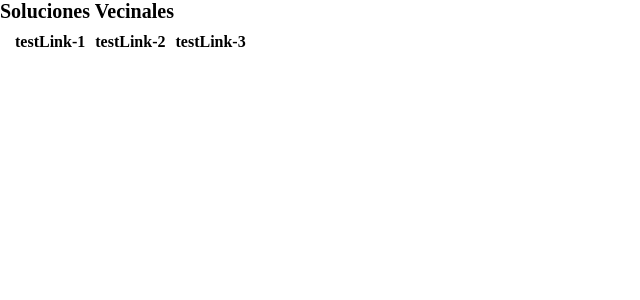
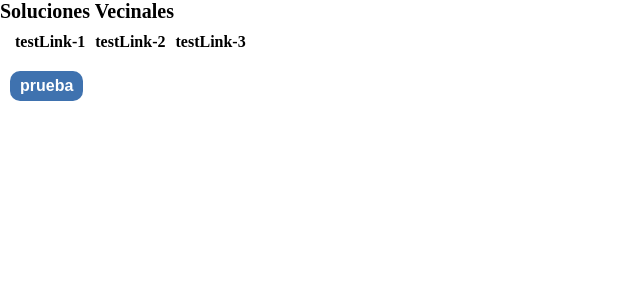
Before and after one commit to fcosueza/solucionesvecinales, a Next.js app: page / in a window 1280 px wide. Shown: the top 300 px of the page, without its empty margins (0-640 px from the left). Built offline with nearby package versions, Linux system fonts and the light colour scheme.

Commit message:
Added test and component Button

```diff
--- a/src/app/page.tsx
+++ b/src/app/page.tsx
@@ -1,4 +1,6 @@
+import Button from "@/ui/components/Button";
 import { NavMenu } from "@/ui/components/NavMenu";
+import { NavItemData } from "@/types/types";
 
 export default function Home() {
   const links: NavItemData[] = [
@@ -11,6 +13,7 @@ export default function Home() {
     <div>
       <h1>Soluciones Vecinales</h1>
       <NavMenu links={links} />
+      <Button text="prueba" />
     </div>
   );
 }
--- /dev/null
+++ b/src/ui/components/Button/index.tsx
@@ -0,0 +1,18 @@
+import style from "./style.module.css";
+
+interface Props {
+  text: string;
+  type?: "button" | "submit" | "reset";
+  onClick?: (Event: React.MouseEvent<HTMLElement>) => void;
+  disabled?: boolean;
+}
+
+const Button = ({ text, type = "button", onClick, disabled = false }: Props): React.ReactNode => {
+  return (
+    <button type={type} className={style.button} disabled={disabled} onClick={onClick}>
+      {text}
+    </button>
+  );
+};
+
+export default Button;
--- /dev/null
+++ b/src/ui/components/Button/style.module.css
@@ -0,0 +1,22 @@
+.button {
+  font-size: 1.6rem;
+  font-weight: bold;
+  color: white;
+  background-color: #3f72af;
+  padding: 0.6rem 1rem;
+  margin: 1rem;
+  border: none;
+  border-radius: 1rem;
+  transition: transform ease-in-out 0.1s;
+}
+
+.button:hover {
+  box-shadow: 0 0.2rem 0.5rem rgba(0, 0, 0, 0.5);
+  transform: scale(1.05);
+}
+
+.button:active {
+  background-color: #112d4e;
+  box-shadow: none;
+  transform: scale(0.95);
+}
```
Also changed, not shown: src/ui/components/NavMenu/index.tsx (+13 -1 lines), 1 other file (tests, documents, lock files or other folders).
